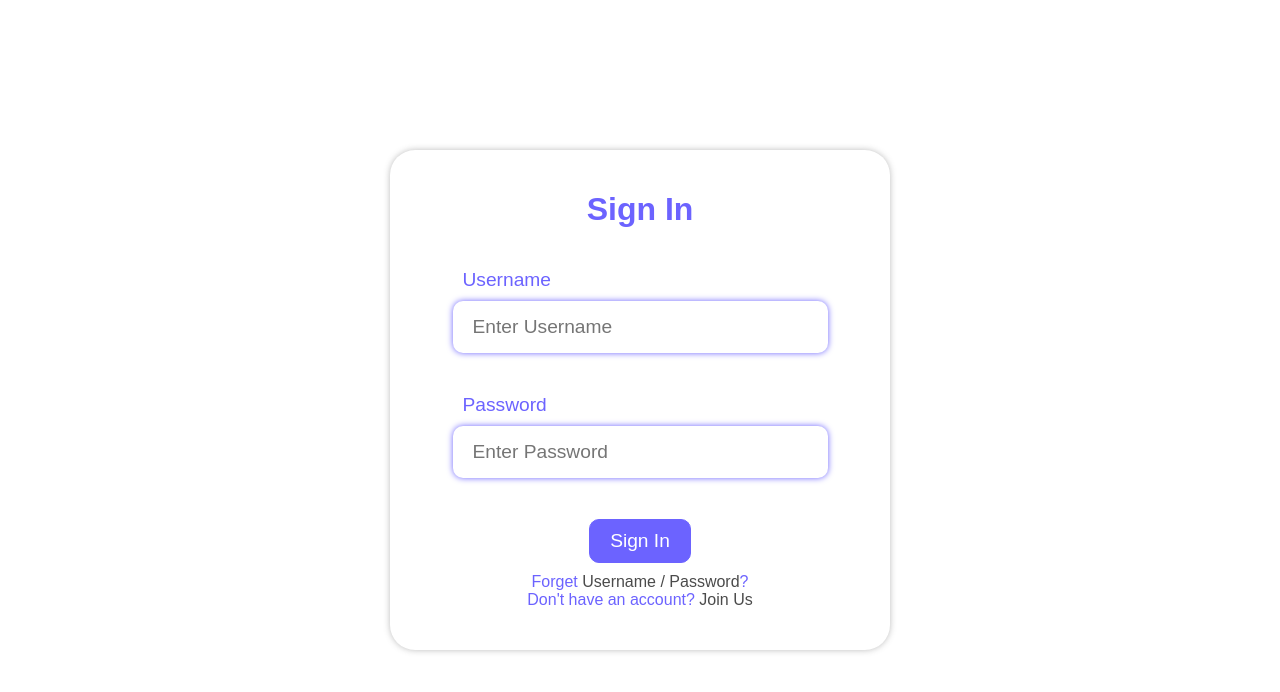
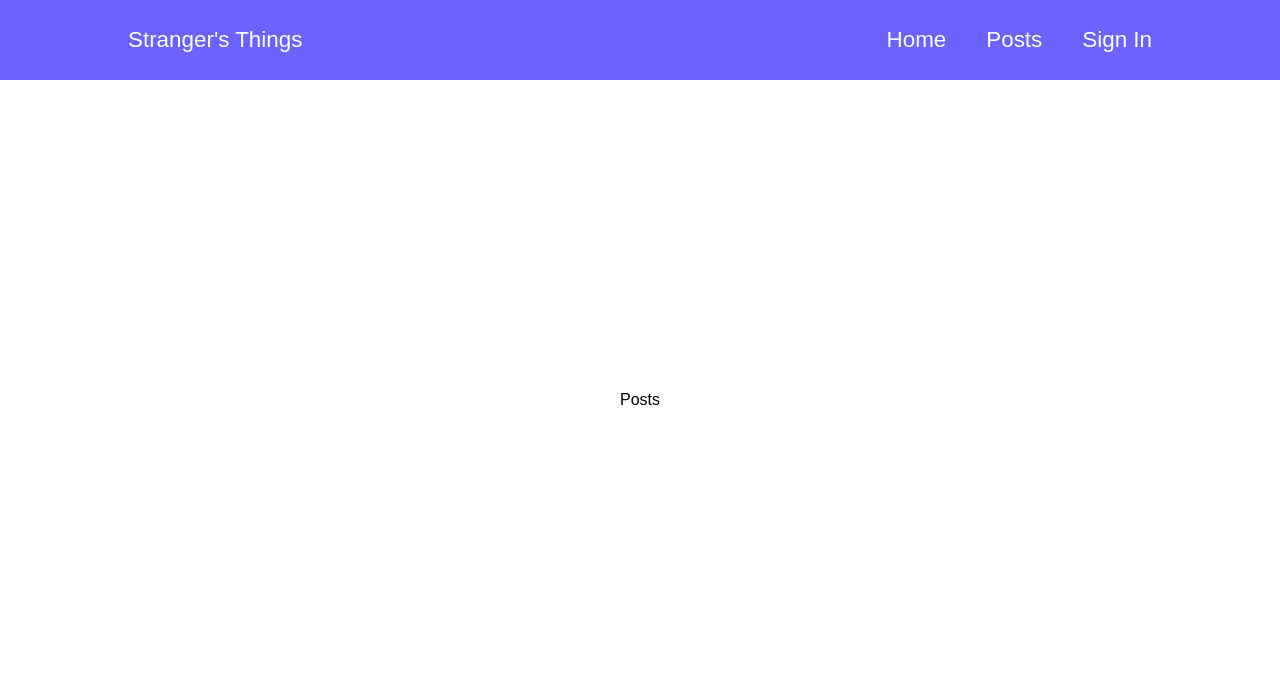
Before and after one commit to pichborithk/strangers-things-tailwind, a React (Vite) app: page /posts in a window 1280 px wide. Before the commit this address led to /signin. Shown: the top 692 px of the page. Built offline with nearby package versions, Linux system fonts and the light colour scheme; no server answers.

Commit message:
add navbar

```diff
--- a/src/App.tsx
+++ b/src/App.tsx
@@ -1,16 +1,19 @@
 import { useState } from 'react';
-import { Home, Registration, SignIn } from './components';
+import { Home, Navbar, Posts, Registration, SignIn } from './components';
 import { Navigate, Route, Routes } from 'react-router-dom';
 
 const initialToken = localStorage.getItem('TOKEN');
 
 function App() {
   const [token, setToken] = useState<string | null>(initialToken);
+  const [isLogin, setIsLogin] = useState(false);
 
   return (
     <>
+      <Navbar isLogin={isLogin} />
       <Routes>
-        <Route path='/' element={<Home token={token} setToken={setToken} />} />
+        <Route index element={<Home token={token} setToken={setToken} />} />
+        <Route path='/posts' element={<Posts />} />
         <Route path='/signin' element={<SignIn setToken={setToken} />} />
         <Route path='/register' element={<Registration />} />
         <Route path='*' element={<Navigate to='/' />} />
--- a/src/components/Home.tsx
+++ b/src/components/Home.tsx
@@ -10,9 +10,9 @@ const Home = ({ token, setToken }: HomeProps) => {
   const navigate = useNavigate();
   console.log(token);
 
-  useEffect(() => {
-    if (!token) navigate('/signin');
-  }, [token]);
+  // useEffect(() => {
+  //   if (!token) navigate('/signin');
+  // }, [token]);
 
   return (
     <div className='home'>
--- /dev/null
+++ b/src/components/Navbar.tsx
@@ -0,0 +1,27 @@
+import { Link } from 'react-router-dom';
+
+type NavbarProps = {
+  isLogin: boolean;
+};
+
+const Navbar = ({ isLogin }: NavbarProps) => {
+  return (
+    <nav className='navbar'>
+      <p>Stranger's Things</p>
+      <div className='nav-link'>
+        <Link to='/'>Home</Link>
+        <Link to='/posts'>Posts</Link>
+        {isLogin ? (
+          <>
+            <Link to='/profile'>Profile</Link>
+            <Link to='/'></Link>
+          </>
+        ) : (
+          <Link to='/signin'>Sign In</Link>
+        )}
+      </div>
+    </nav>
+  );
+};
+
+export default Navbar;
--- /dev/null
+++ b/src/components/Posts.tsx
@@ -0,0 +1,7 @@
+import React from 'react';
+
+const Posts = () => {
+  return <div>Posts</div>;
+};
+
+export default Posts;
--- /dev/null
+++ b/src/components/Profile.tsx
@@ -0,0 +1,7 @@
+import React from 'react';
+
+const Profile = () => {
+  return <div>Profile</div>;
+};
+
+export default Profile;
--- a/src/components/index.ts
+++ b/src/components/index.ts
@@ -1,3 +1,6 @@
 export { default as Registration } from './Registration';
 export { default as SignIn } from './SignIn';
 export { default as Home } from './Home';
+export { default as Navbar } from './Navbar';
+export { default as Posts } from './Posts';
+export { default as Profile } from './Profile';
--- a/src/scss/main.scss
+++ b/src/scss/main.scss
@@ -14,6 +14,26 @@
 #root {
   @include display-flex;
   min-height: 100vh;
+}
+
+.navbar {
+  @include display-flex(center, space-between);
+  position: absolute;
+  top: 0;
+  right: 0;
+  left: 0;
+
+  color: #fff;
+  font-size: 1.4rem;
+  background-color: $primary-color;
+
+  padding: 0 10%;
+  height: 80px;
+
+  > .nav-link {
+    @include display-flex;
+    gap: 40px;
+  }
 }
 
 .home {
```
